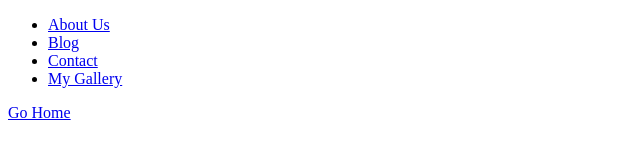
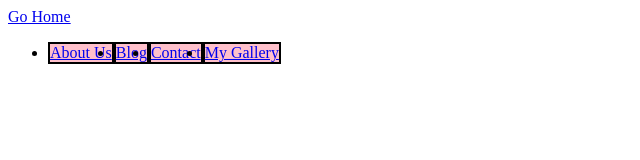
Before and after one commit to petar-caleta/HCI2019-20, a Gatsby site: page / in a window 1280 px wide. Shown: the whole page, without its empty margins (0-640 px from the left). Built offline with nearby package versions, Linux system fonts and the light colour scheme; Gatsby itself is replaced by a stand-in of ours.

Commit message:
Pokusaj stiliziranja navigacijske trake

```diff
--- a/src/components/layout.js
+++ b/src/components/layout.js
@@ -24,9 +24,9 @@ const menuItems = [
 const Layout = props => {
   return (
     <div>
-      <Navigation menuItems={menuItems} />
       {props.children}
       <Link to="/">Go Home</Link>
+      <Navigation menuItems={menuItems} />
     </div>
   )
 }
--- a/src/components/navigation.js
+++ b/src/components/navigation.js
@@ -1,13 +1,25 @@
 import React from "react"
 import { Link } from "gatsby"
 
+const ulNavStyle = {
+  display: "flex",
+  marginsTop: "10px",
+}
+
+const navLiItem = {
+  margins: "20 px",
+  padding: "20 px",
+  border: "2px solid black",
+  backgroundColor: "pink",
+  textDecoration: "none",
+  float: "right",
+}
+
 const Navigation = props => {
-  console.log("Props for navigation:", props)
-  console.log("Hello nav", props)
   return (
-    <ul>
+    <ul style={ulNavStyle}>
       {props.menuItems.map(({ link, text }) => (
-        <li key={link}>
+        <li style={navLiItem} key={link}>
           <Link to={link}>{text}</Link>
         </li>
       ))}
```
